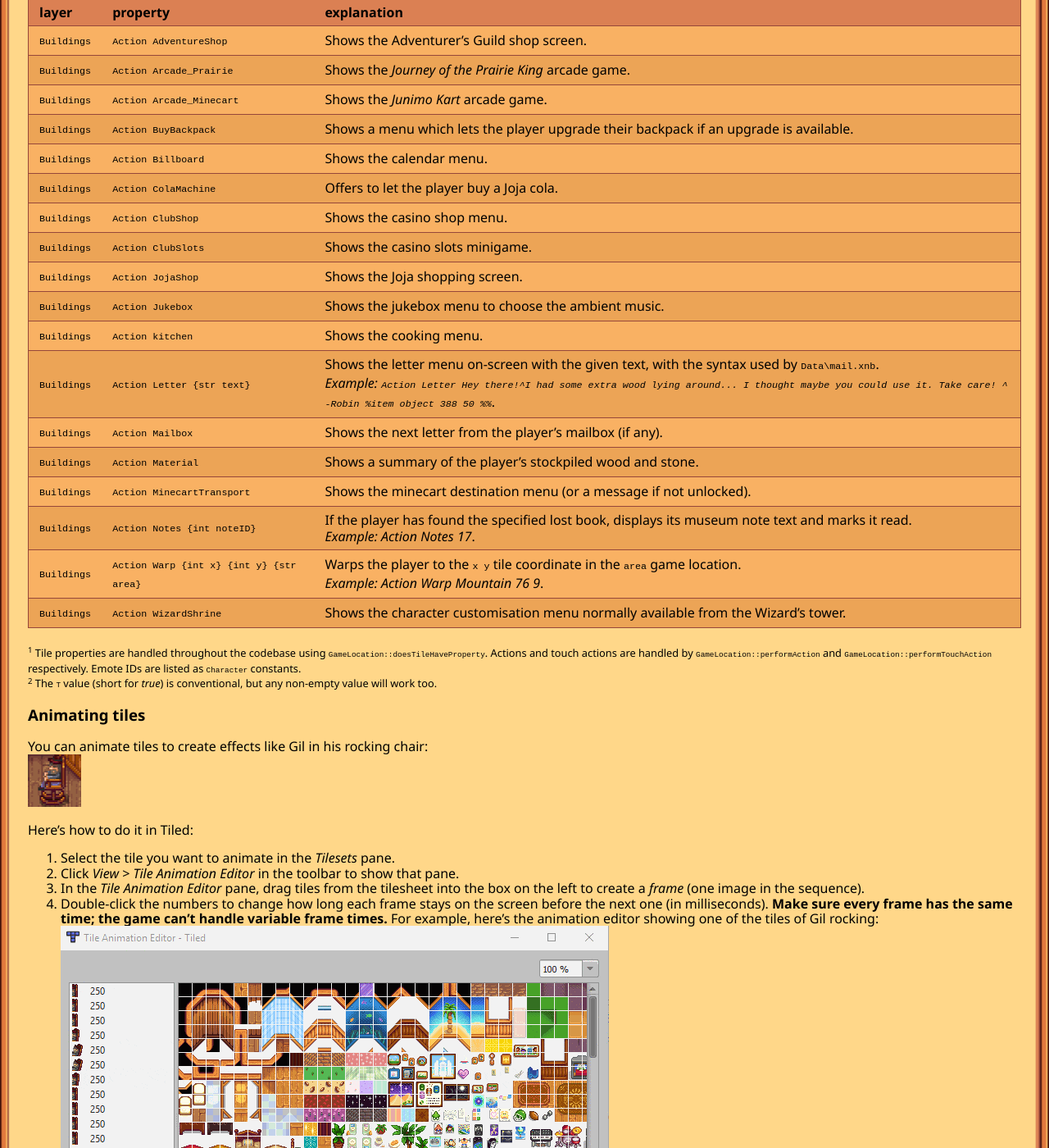
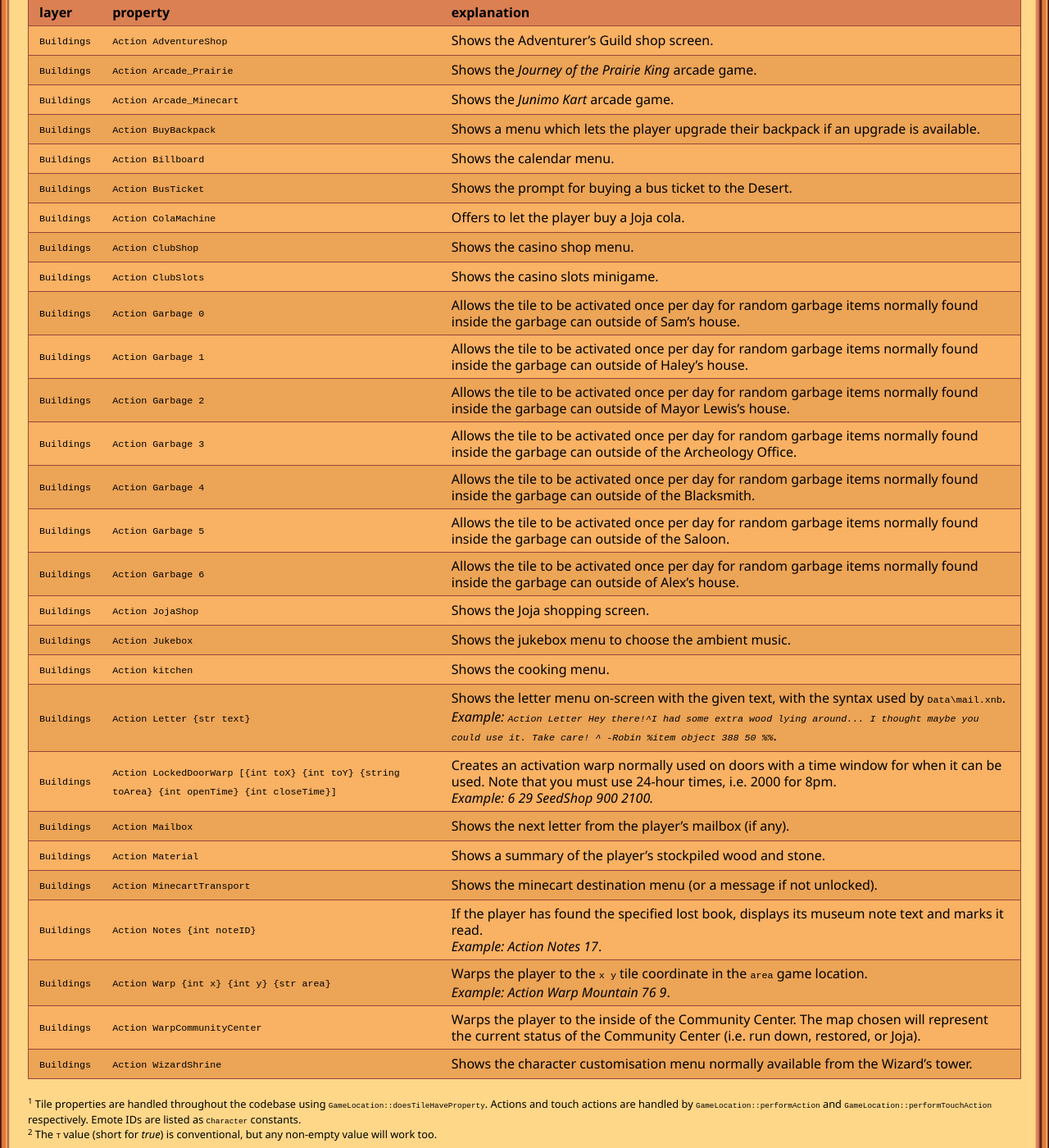
Before and after one commit to Pathoschild/canimod.github.io, a Jekyll site: the page built from for-devs/creating-an-xnb-mod.md, in a window 1280 px wide and 1400 px high, scrolled down 8039 px. Shown: the whole window at 82% size. Built offline with Jekyll 4.4.1, drawn with Linux system fonts in a browser that asks for light colours; nearby versions of some CDN libraries.

Commit message:
Added more tile properties.
I filled in data on a bunch more tile properties. I'll do more later.

```diff
--- a/for-devs/creating-an-xnb-mod.md
+++ b/for-devs/creating-an-xnb-mod.md
@@ -308,18 +308,28 @@ layer | property | explanation
 `Buildings` | `Action Arcade_Minecart` | Shows the _Junimo Kart_ arcade game.
 `Buildings` | `Action BuyBackpack` | Shows a menu which lets the player upgrade their backpack if an upgrade is available.
 `Buildings` | `Action Billboard` | Shows the calendar menu.
+`Buildings` | `Action BusTicket` | Shows the prompt for buying a bus ticket to the Desert.
 `Buildings` | `Action ColaMachine` | Offers to let the player buy a Joja cola.
 `Buildings` | `Action ClubShop` | Shows the casino shop menu.
 `Buildings` | `Action ClubSlots` | Shows the casino slots minigame.
+`Buildings` | `Action Garbage 0` | Allows the tile to be activated once per day for random garbage items normally found inside the garbage can outside of Sam's house.
+`Buildings` | `Action Garbage 1` | Allows the tile to be activated once per day for random garbage items normally found inside the garbage can outside of Haley's house.
+`Buildings` | `Action Garbage 2` | Allows the tile to be activated once per day for random garbage items normally found inside the garbage can outside of Mayor Lewis's house.
+`Buildings` | `Action Garbage 3` | Allows the tile to be activated once per day for random garbage items normally found inside the garbage can outside of the Archeology Office.
+`Buildings` | `Action Garbage 4` | Allows the tile to be activated once per day for random garbage items normally found inside the garbage can outside of the Blacksmith.
+`Buildings` | `Action Garbage 5` | Allows the tile to be activated once per day for random garbage items normally found inside the garbage can outside of the Saloon.
+`Buildings` | `Action Garbage 6` | Allows the tile to be activated once per day for random garbage items normally found inside the garbage can outside of Alex's house.
 `Buildings` | `Action JojaShop` | Shows the Joja shopping screen.
 `Buildings` | `Action Jukebox` | Shows the jukebox menu to choose the ambient music.
 `Buildings` | `Action kitchen` | Shows the cooking menu.
 `Buildings` | `Action Letter {str text}` | Shows the letter menu on-screen with the given text, with the syntax used by `Data\mail.xnb`.<br />_Example: `Action Letter Hey there!^I had some extra wood lying around... I thought maybe you could use it. Take care!  ^   -Robin %item object 388 50 %%`_.
+`Buildings` | `Action LockedDoorWarp [{int toX} {int toY} {string toArea} {int openTime} {int closeTime}]` | Creates an activation warp normally used on doors with a time window for when it can be used. Note that you must use 24-hour times, i.e. 2000 for 8pm. <br />_Example: 6 29 SeedShop 900 2100._
 `Buildings` | `Action Mailbox` | Shows the next letter from the player's mailbox (if any).
 `Buildings` | `Action Material` | Shows a summary of the player's stockpiled wood and stone.
 `Buildings` | `Action MinecartTransport` | Shows the minecart destination menu (or a message if not unlocked).
 `Buildings` | `Action Notes {int noteID}` | If the player has found the specified lost book, displays its museum note text and marks it read.<br />_Example: Action Notes 17_.
 `Buildings` | `Action Warp {int x} {int y} {str area}` | Warps the player to the `x y` tile coordinate in the `area` game location.<br />_Example: Action Warp Mountain 76 9_.
+`Buildings` | `Action WarpCommunityCenter` | Warps the player to the inside of the Community Center. The map chosen will represent the current status of the Community Center (i.e. run down, restored, or Joja).
 `Buildings` | `Action WizardShrine` | Shows the character customisation menu normally available from the Wizard's tower.
 
 <small><sup>1</sup> Tile properties are handled throughout the codebase using `GameLocation::doesTileHaveProperty`. Actions and touch actions are handled by `GameLocation::performAction` and `GameLocation::performTouchAction` respectively. Emote IDs are listed as `Character` constants.</small>
```
